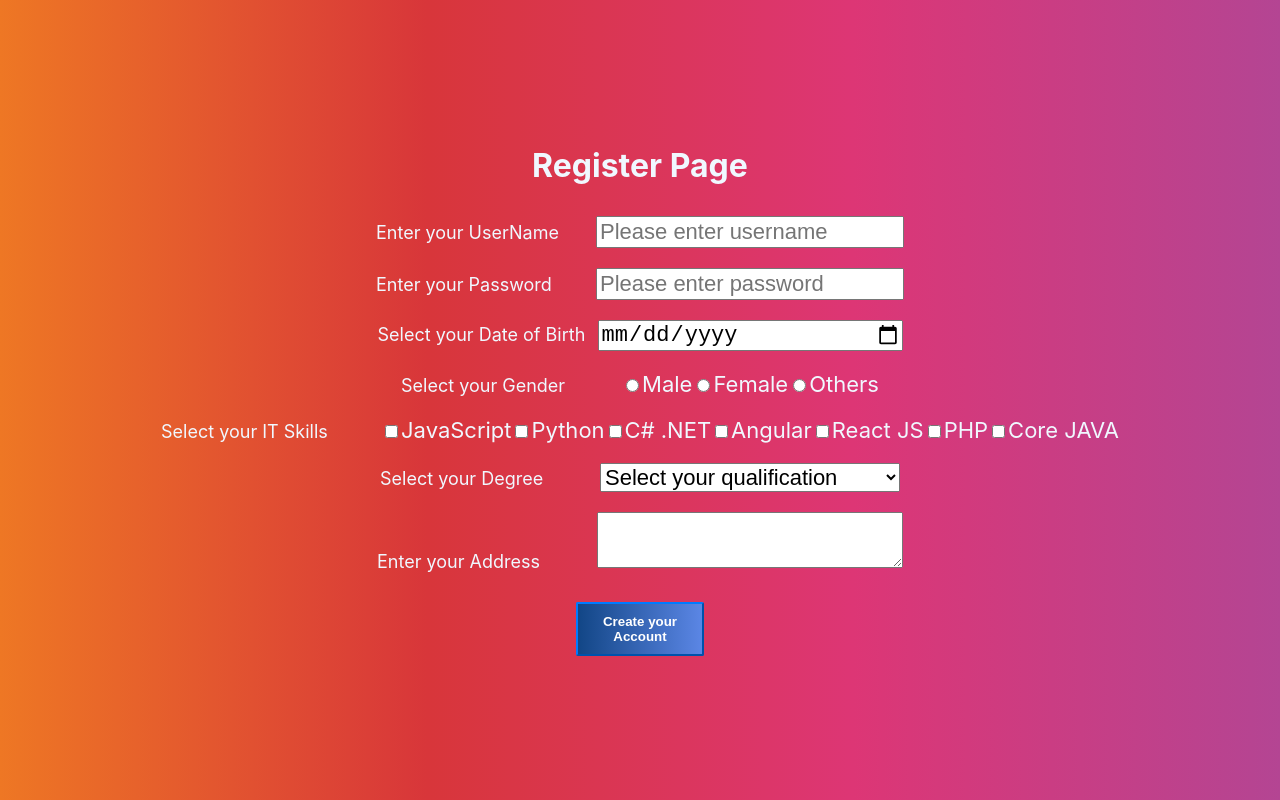
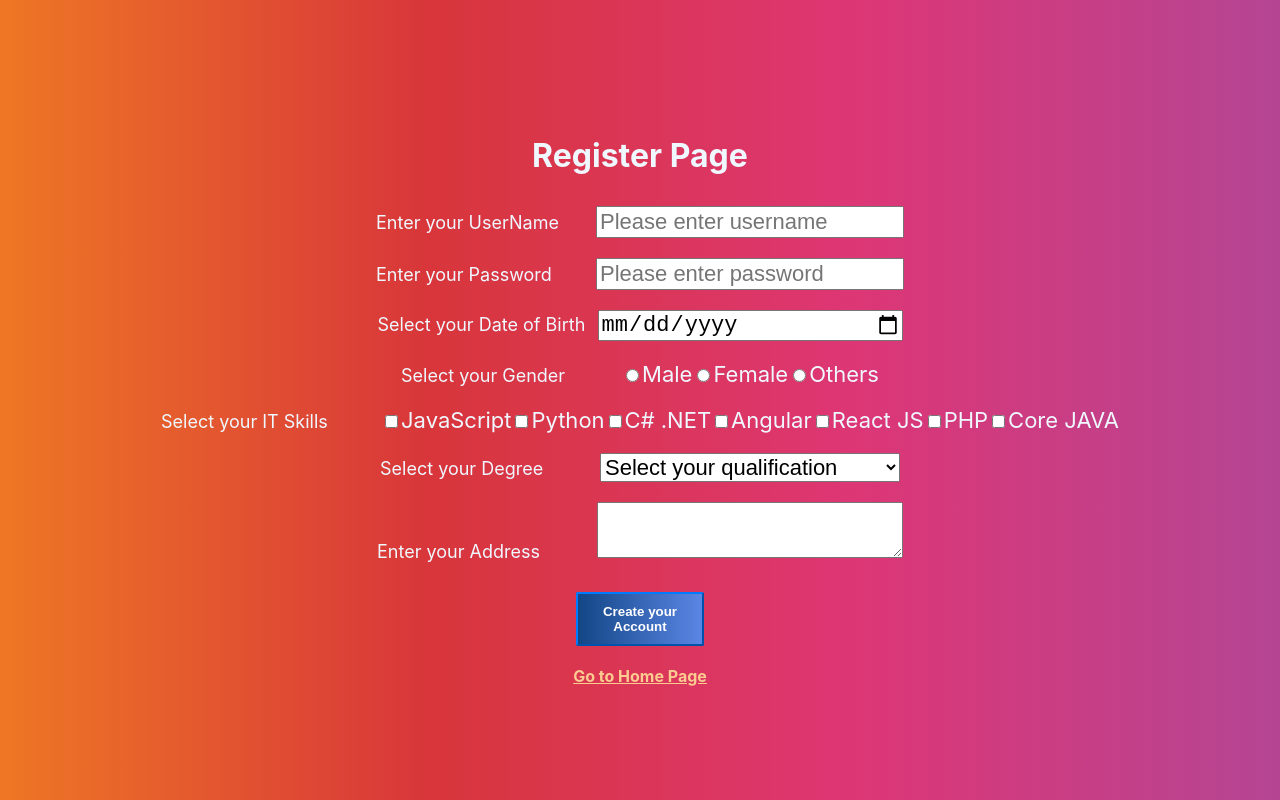
Before and after one commit to saineox/V-Shesh, a React (Create React App) app in the folder learning-react/: page /register in a window 1280 px wide. Built offline with nearby package versions, Linux system fonts and the light colour scheme.

Commit message:
React Nevigation and dom start

```diff
--- a/learning-react/src/App.css
+++ b/learning-react/src/App.css
@@ -52,7 +52,11 @@ button {
   width: 10vw;
 
 }
-button:hover {
+a {
+  font-weight: bold;
+  color: #fccb90;
+}
+a:hover {
   background-color: #007bff;
 
 }
--- a/learning-react/src/App.js
+++ b/learning-react/src/App.js
@@ -4,12 +4,14 @@ import { BrowserRouter, Routes, Route } from "react-router-dom";
 
 import LoginPage from "./components/login";
 import RegisterPage from "./components/register";
+import HomePage from "./components/home";
 import "./App.css";
 
 const App = () => {
   return(
     <BrowserRouter>
       <Routes>
+        <Route path="/" element={<HomePage />} />
         <Route path="login" element={<LoginPage></LoginPage>}></Route>
         <Route path="register" element={<RegisterPage></RegisterPage>}></Route>
       </Routes>
--- /dev/null
+++ b/learning-react/src/components/home.js
@@ -0,0 +1,15 @@
+import React from "react";
+import { NavLink } from "react-router-dom";
+
+const HomePage = () => {
+  return (
+    <div className="main">
+      <h1>Welcome All, This is our home page</h1>
+      <NavLink to="/login">Navigate to Login Page</NavLink>
+      <br />
+      <NavLink to="/register">Create a New Account</NavLink>
+    </div>
+  );
+};
+
+export default HomePage;
--- a/learning-react/src/components/login.js
+++ b/learning-react/src/components/login.js
@@ -2,6 +2,7 @@
 import React, { useState } from "react";
 import { GiTiredEye } from "react-icons/gi";
 import { GiEyelashes } from "react-icons/gi";
+import { NavLink } from "react-router-dom";
 
 const LoginPage = () => {
   let greetings = "Welcome to login page";
@@ -28,10 +29,9 @@ const LoginPage = () => {
     console.log(formValue);
   };
 
-  const passwordVisiblty = (status) => {(
-    setpasswordStatus(status)
-
-  )};
+  const passwordVisiblty = (status) => {
+    setpasswordStatus(status);
+  };
 
   return (
     <div className="main">
@@ -81,9 +81,17 @@ const LoginPage = () => {
           name="password"
         />
         {passwordStatus ? (
-          <GiEyelashes className="password_eye" size={30} onClick={() => passwordVisiblty(false)} />
+          <GiEyelashes
+            className="password_eye"
+            size={30}
+            onClick={() => passwordVisiblty(false)}
+          />
         ) : (
-          <GiTiredEye className="password_eye" size={30} onClick={() => passwordVisiblty(true)} />
+          <GiTiredEye
+            className="password_eye"
+            size={30}
+            onClick={() => passwordVisiblty(true)}
+          />
         )}
       </div>
       <div className="space">
@@ -92,6 +100,14 @@ const LoginPage = () => {
           onclickAction
         </button>
       </div>
+      <div className="space">
+        <h1>Conditional Rendering Demos</h1>
+        <h2>Inline IF condition</h2>
+        {false && <h1>Good Day!</h1>}
+        <h2>Inline IF ELSE Condition</h2>
+        {false ? <h1>Good Morning!</h1> : <h1>Good Night</h1>}
+      </div>
+      <NavLink to="/">Go to Home Page</NavLink>
     </div>
   );
 };
--- a/learning-react/src/components/register.js
+++ b/learning-react/src/components/register.js
@@ -1,40 +1,88 @@
-import React from "react";
+import React, {useState} from "react";
+import { NavLink } from "react-router-dom";
 
 const RegisterPage = () => {
+
+  const [registerForm, setRegisterForm] = useState({
+    username : "",
+    password : "",
+    date_of_birth: "",
+    gender: "",
+    skills : [],
+    educational_degree: "",
+    address : ""
+  });
+
+  const createNewAccount = () => {
+    alert("Your account is created");
+    console.log(registerForm);
+  }
+
+  const onHandleInput = (event) => {
+    if(event.target.name === "skills"){
+      if(event.target.checked){
+        registerForm.skills.push(event.target.value);
+      }
+      else{
+        let index = registerForm.skills.indexOf(event.target.value);
+        registerForm.skills.splice(index , 1);
+      }
+    }
+    else{
+      setRegisterForm({...registerForm, [event.target.name] : event.target.value });
+    }
+  }
+
   return(
     <div className="main">
       <h1>Register Page</h1>
       <div className="space">
         <label className="align-label">Enter your UserName</label>
-        <input type="text" className="align-input" placeholder="Please enter username"/>
+        <input type="text" className="align-input" placeholder="Please enter username" onChange={onHandleInput} name="username"/>
       </div>
       <div className="space">
         <label className="align-label">Enter your Password</label>
-        <input type="password" className="align-input" placeholder="Please enter password"/>
+        <input type="password" className="align-input" placeholder="Please enter password" onChange={onHandleInput} name="password"/>
       </div>
       <div className="space">
         <label className="align-label">Select your Date of Birth</label>
-        <input type="date" className="align-input"/>
+        <input type="date" className="align-input" onChange={onHandleInput} name="date_of_birth"/>
       </div>
       <div className="space">
         <label className="align-label">Select your Gender</label>
-        <input type="radio" name="gender"/><span className="font">Male</span>
-        <input type="radio" name="gender"/><span className="font">Female</span>
-        <input type="radio" name="gender"/><span className="font">Others</span>
+        <input type="radio" name="gender" onChange={onHandleInput} value="Male"/>
+        <span className="font">Male</span>
+        <input type="radio" name="gender" onChange={onHandleInput} value="Female"/>
+        <span className="font">Female</span>
+        <input type="radio" name="gender" onChange={onHandleInput} value="Others"/>
+        <span className="font">Others</span>
       </div>
       <div className="space">
         <label className="align-label">Select your IT Skills</label>
-        <input type="checkbox"/><span className="font">JavaScript</span>
-        <input type="checkbox"/><span className="font">Python</span>
-        <input type="checkbox"/><span className="font">C# .NET</span>
-        <input type="checkbox"/><span className="font">Angular</span>
-        <input type="checkbox"/><span className="font">React JS</span>
-        <input type="checkbox"/><span className="font">PHP</span>
-        <input type="checkbox"/><span className="font">Core JAVA</span>
+        <input type="checkbox" onChange={onHandleInput} value="JavaScript" name="skills"/>
+        <span className="font">JavaScript</span>
+
+        <input type="checkbox" onChange={onHandleInput} value="Python" name="skills"/>
+        <span className="font">Python</span>
+
+        <input type="checkbox" onChange={onHandleInput} value="C# .NET" name="skills"/>
+        <span className="font">C# .NET</span>
+
+        <input type="checkbox" onChange={onHandleInput} value="Angular" name="skills"/>
+        <span className="font">Angular</span>
+
+        <input type="checkbox" onChange={onHandleInput} value="React JS" name="skills"/>
+        <span className="font">React JS</span>
+
+        <input type="checkbox" onChange={onHandleInput} value="PHP" name="skills"/>
+        <span className="font">PHP</span>
+
+        <input type="checkbox" onChange={onHandleInput} value="Core JAVA" name="skills"/>
+        <span className="font">Core JAVA</span>
       </div>
       <div className="space">
         <label className="align-label">Select your Degree</label>
-        <select className="align-input">
+        <select className="align-input" onChange={onHandleInput} name="educational_degree">
           <option>Select your qualification</option>
           <option>B.E Computer Science</option>
           <option>B.Tech IT</option>
@@ -46,11 +94,12 @@ const RegisterPage = () => {
       </div>
       <div className="space">
         <label className="align-label">Enter your Address</label>
-        <textarea className="align-input"></textarea>
+        <textarea className="align-input" onChange={onHandleInput} name="address"></textarea>
       </div>
       <div className="space">
-        <button className="button">Create your Account</button>
+        <button className="button" onClick={() => createNewAccount()}>Create your Account</button>
       </div>
+      <NavLink to="/">Go to Home Page</NavLink>
     </div>
   )
 }
```
